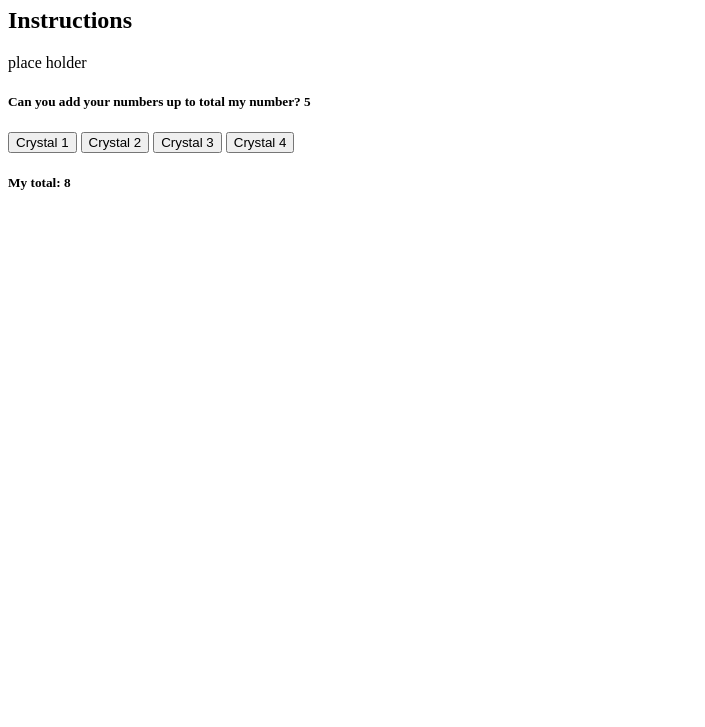
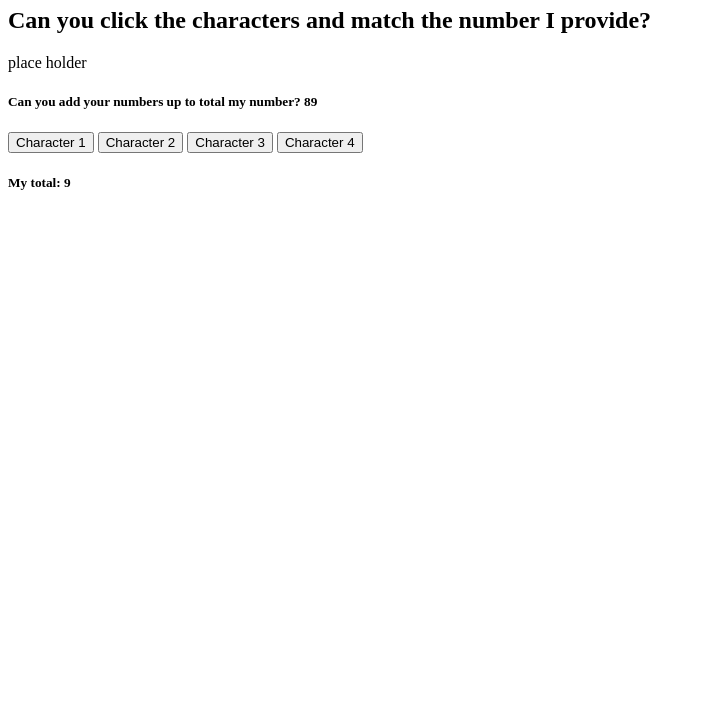
Before and after one commit to caliew26/Character_Collection, a plain HTML site: page index.html in a window 1280 px wide. Shown: the part 73-800 px from the top of the page, without its empty margins (0-705 px from the left). Drawn offline with nearby package versions, Linux system fonts and the light colour scheme.

Commit message:
adding more script, attempting to randomize the 4 different characters

```diff
--- a/index.html
+++ b/index.html
@@ -4,7 +4,7 @@
         <meta charset="UTF-8">
         <meta name="viewport" content="width=device-width, initial-scale=1.0">
         <meta http-equiv="X-UA-Compatible" content="ie=edge">
-        <title>Crystal Collector</title>
+        <title>Character Collector</title>
         <link rel="stylesheet" href="assets/css/style.css">
         <script src="https://cdnjs.cloudflare.com/ajax/libs/jquery/3.2.1/jquery.min.js"></script>
 
@@ -13,19 +13,19 @@
     <body>
 
         <header>
-            <h1>Crystals Collector</h1>
+            <h1>Character Collector</h1>
         </header>
 
         <main>
-            <h2>Instructions</h2>
+            <h2>Can you click the characters and match the number I provide?</h2>
                 <p>place holder</p>
 
             <h5>Can you add your numbers up to total my number? <span id="computerOutput"></span></h5>
 
-                <button id="crystalClick">Crystal 1</button>
-                <button id="crystalClick2">Crystal 2</button>
-                <button id="crystalClick3">Crystal 3</button>
-                <button id="crystalClick4">Crystal 4</button>
+                <button id="crystalClick">Character 1</button>
+                <button id="crystalClick2">Character 2</button>
+                <button id="crystalClick3">Character 3</button>
+                <button id="crystalClick4">Character 4</button>
 
             <h5>My total: <span id="crystals"></span></h5>
 
@@ -37,42 +37,68 @@
                 //assign variables to the computer and make an array of "guesses"
                 var computerGuess = [24, 42, 46, 76, 71, 89, 90, 86, 95, 55, 88, 113, 70, 52]
                     //randomizer for the computer guesses
-                    var computerChoice = Math.floor(Math.random() * computerGuess.length);
+                    var computerChoice = computerGuess[Math.floor(Math.random() * computerGuess.length)];
                     console.log(computerChoice);
+                    //document the random number for computerGuess on the screen
                     document.getElementById("computerOutput").innerHTML = computerChoice;
 
-                //assign variables to the crystals that the user will click
-                var crystalValues = [1, 2, 3, 4, 5, 6, 7, 8, 9, 10, 11, 12]
+                //assign variables to the crystals and make an array of "guesses"
+                var crystalValues1 = [1, 2, 3, 4, 5, 6, 7, 8, 9, 10, 11, 12]
                     //randomizer for the crystals
-                    var playerChoice = Math.floor(Math.random() * crystalValues.length);
-                    console.log(playerChoice);
-                    document.getElementById("crystals").innerHTML = playerChoice;
-                // //onclick will need to catch which crystal is being clicked
+                    var playerChoice1 = crystalValues1[Math.floor(Math.random() * crystalValues1.length)];
+                    console.log(playerChoice1);
+                    document.getElementById("crystals").innerHTML = playerChoice1;
 
-                // var playerGuess,
+                var crystalValues2 = [1, 2, 3, 4, 5, 6, 7, 8, 9, 10, 11, 12]
+                    //will need randomizer for crystals for their points value from player at all times
+                    var playerChoice2 = crystalValues2[Math.floor(Math.random() * crystalValues2.length)];
+                    console.log(playerChoice2);
+                    document.getElementById("crystals").innerHTML = playerChoice2;
 
-                //will need randomizer for computerGuess
+                var crystalValues3 = [1, 2, 3, 4, 5, 6, 7, 8, 9, 10, 11, 12]
+                    //will need randomizer for crystals for their points value from player at all times
+                    var playerChoice3 = crystalValues3[Math.floor(Math.random() * crystalValues3.length)];
+                    console.log(playerChoice3);
+                    document.getElementById("crystals").innerHTML = playerChoice3;
 
-                //document the random number for computerGuess on the screen
+                var crystalValues4 = [1, 2, 3, 4, 5, 6, 7, 8, 9, 10, 11, 12]
+                    //will need randomizer for crystals for their points value from player at all times
+                    var playerChoice4 = crystalValues4[Math.floor(Math.random() * crystalValues4.length)];
+                    console.log(playerChoice4);
+                    document.getElementById("crystals").innerHTML = playerChoice4;
+
+                var playerWins = 0;
+                var playerLoss = 0;
+
+                // //crystals will need to be clickable
+                // $("#crystalClick").on("click", function(){
+                //     alert("I've been clicked!");
+                // });
+                // $("#crystalClick2").on("click", function(){
+                //     alert("I've been clicked!");
+                // });
+                // $("#crystalClick3").on("click", function(){
+                //     alert("I've been clicked!");
+                // });
+                // $("#crystalClick4").on("click", function(){
+                //     alert("I've been clicked!");
+                // });
+
+                //onclick will need to catch which crystal is being clicked
+                // if(crystalClick1){
+                //     document.getElementById("crystals").innerHTML = crystalValues1.length;
+                // }
+                // if(crystalClick2){
+                //     document.getElementById("crystalClick").innerHTML = crystalValues2.length;
+                // }
+                // if(crystalClick3){
+                //     document.getElementById("crystalClick").innerHTML = crystalValues3.length;
+                // }
+                // if(crystalClick4){
+                //     document.getElementById("crystalClick").innerHTML = crystalValues4.length;
+                // }
 
                 //image needed for each crystal (total of 4)
-
-                //crystals will need to be clickable
-
-                $("#crystalClick").on("click", function(){
-                    alert("I've been clicked!");
-                });
-                $("#crystalClick2").on("click", function(){
-                    alert("I've been clicked!");
-                });
-                $("#crystalClick3").on("click", function(){
-                    alert("I've been clicked!");
-                });
-                $("#crystalClick4").on("click", function(){
-                    alert("I've been clicked!");
-                });
-
-                //will need randomizer for crystals for their points value from player at all times
 
                 //random crystal points value will be hidden at all times from player
 
```
